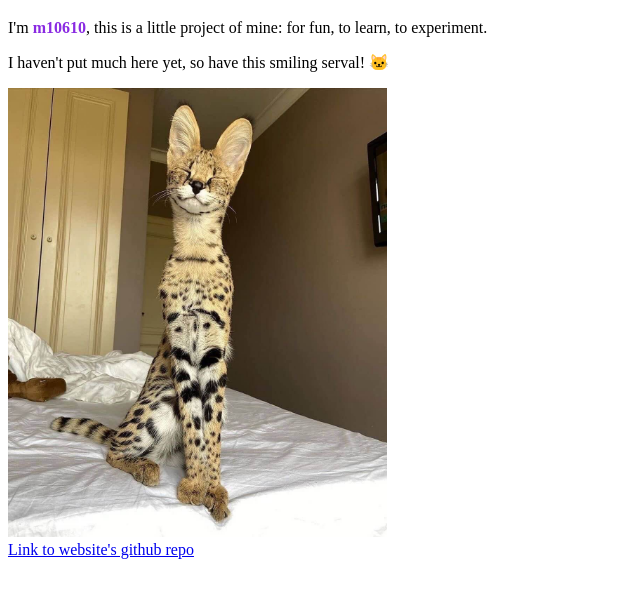
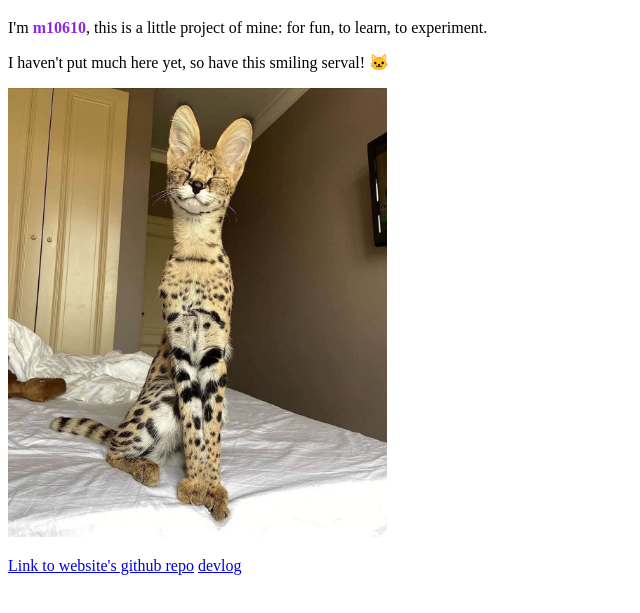
Before and after one commit to m10610/2026_11_Site, a plain HTML site: page index.html in a window 1280 px wide. Shown: the part 61-674 px from the top of the page, without its empty margins (0-640 px from the left). Drawn offline with Linux system fonts and the light colour scheme.

Commit message:
Added devlog page and linked on homepage

```diff
--- a/index.html
+++ b/index.html
@@ -10,6 +10,6 @@
     <p>I haven't put much here yet, so have this smiling serval! &#128049;</p>
     <img src="images/image.png" alt="Smiling Serval" width="30%" height="30%">
     <br>
-    <a href="https://github.com/m10610/2026_11_Site" target="_blank" rel="noopener noreferrer">Link to website's github repo</a>
+    <p><a href="https://github.com/m10610/2026_11_Site" target="_blank" rel="noopener noreferrer">Link to website's github repo</a> <a href="devlog.html" target="_blank" rel="noopener noreferrer">devlog</a></p>
 </body>
 </html>
```
Also changed, not shown: devlog.html (added), 1 other file.
